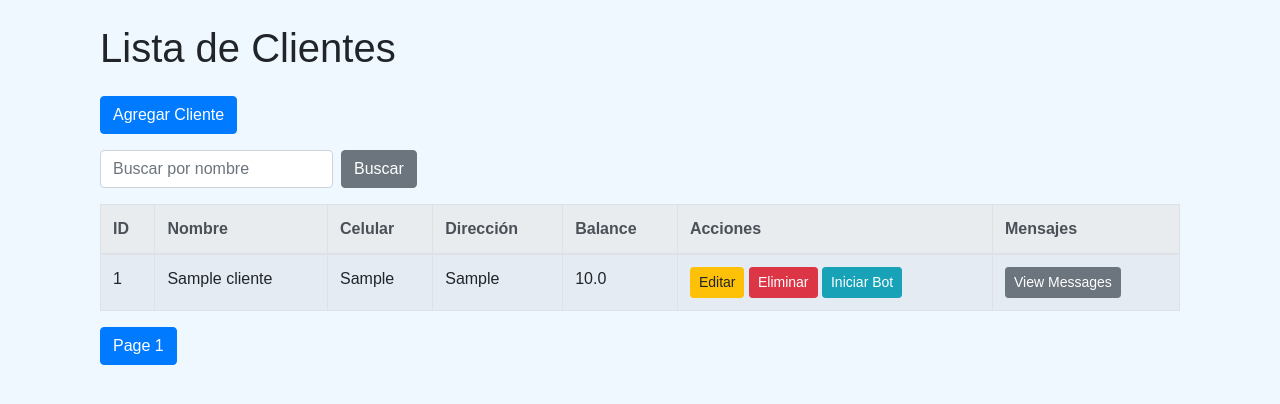
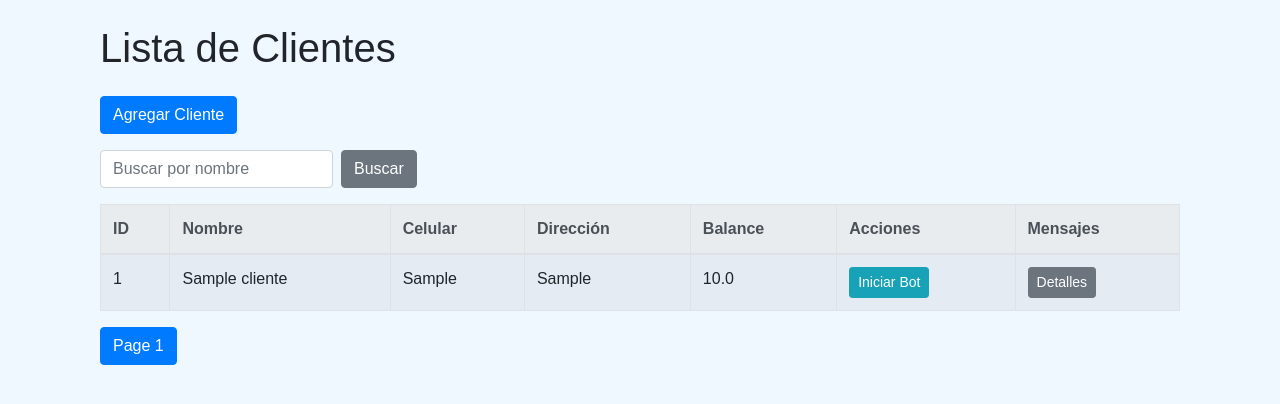
Before and after one commit to zadxdaz/Webhook-vita, a Flask app: page / in a window 1280 px wide. Shown: the part 78-482 px from the top of the page. Run offline with Flask 3, Linux system fonts and the light colour scheme; a user stored in the database is signed in; tables that the repository leaves empty hold one stand-in row (values such as "Sample post"); some libraries are stand-ins or nearby versions.

Commit message:
simplificar index

```diff
--- a/templates/index.html
+++ b/templates/index.html
@@ -39,15 +39,6 @@
                     <td>{{ cliente_info.balance }}</td> <!-- Display client balance -->
 
                     <td>
-                        <!-- Edit button -->
-                        <a href="{{ url_for('editar_cliente', id=cliente_info.client.id) }}" class="btn btn-warning btn-sm">Editar</a>
-
-                        <!-- Delete form -->
-                        <form action="{{ url_for('eliminar_cliente', id=cliente_info.client.id) }}" method="POST" style="display:inline;">
-                            {{ form.hidden_tag() }}
-                            <button type="submit" class="btn btn-danger btn-sm">Eliminar</button>
-                        </form>
-
                         <!-- Start bot conversation form -->
                         <form action="{{ url_for('iniciar_conversacion', id=cliente_info.client.id) }}" method="POST" style="display:inline;">
                             {{ form.hidden_tag() }}
@@ -57,7 +48,7 @@
 
                     <!-- View Messages button -->
                     <td>
-                        <a href="{{ url_for('client_messages', whatsapp_id=cliente_info.client.celular) }}" class="btn btn-secondary btn-sm">View Messages</a>
+                        <a href="{{ url_for('client_messages', whatsapp_id=cliente_info.client.celular) }}" class="btn btn-secondary btn-sm">Detalles</a>
                     </td>
                 </tr>
                 {% endfor %}
```
